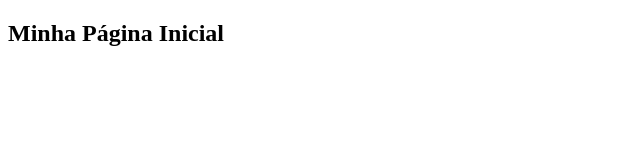
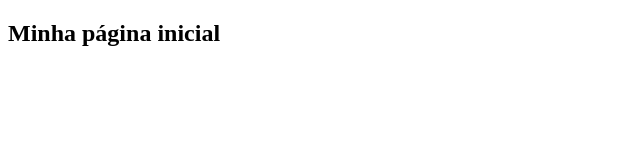
Before and after one commit to jffvale/projeto-curso-git, a plain HTML site: page index.html in a window 1280 px wide. Shown: the full height of the page, 0-640 px from the left. Drawn offline with Linux system fonts and the light colour scheme.

Commit message:
Correção maiusculas do Titulo h2

```diff
--- a/index.html
+++ b/index.html
@@ -11,7 +11,7 @@
 	<body>
 
 	<div>
-		<h2>Minha Página Inicial</h2>
+		<h2>Minha página inicial</h2>
 	</div>
 
 	</body>
```
